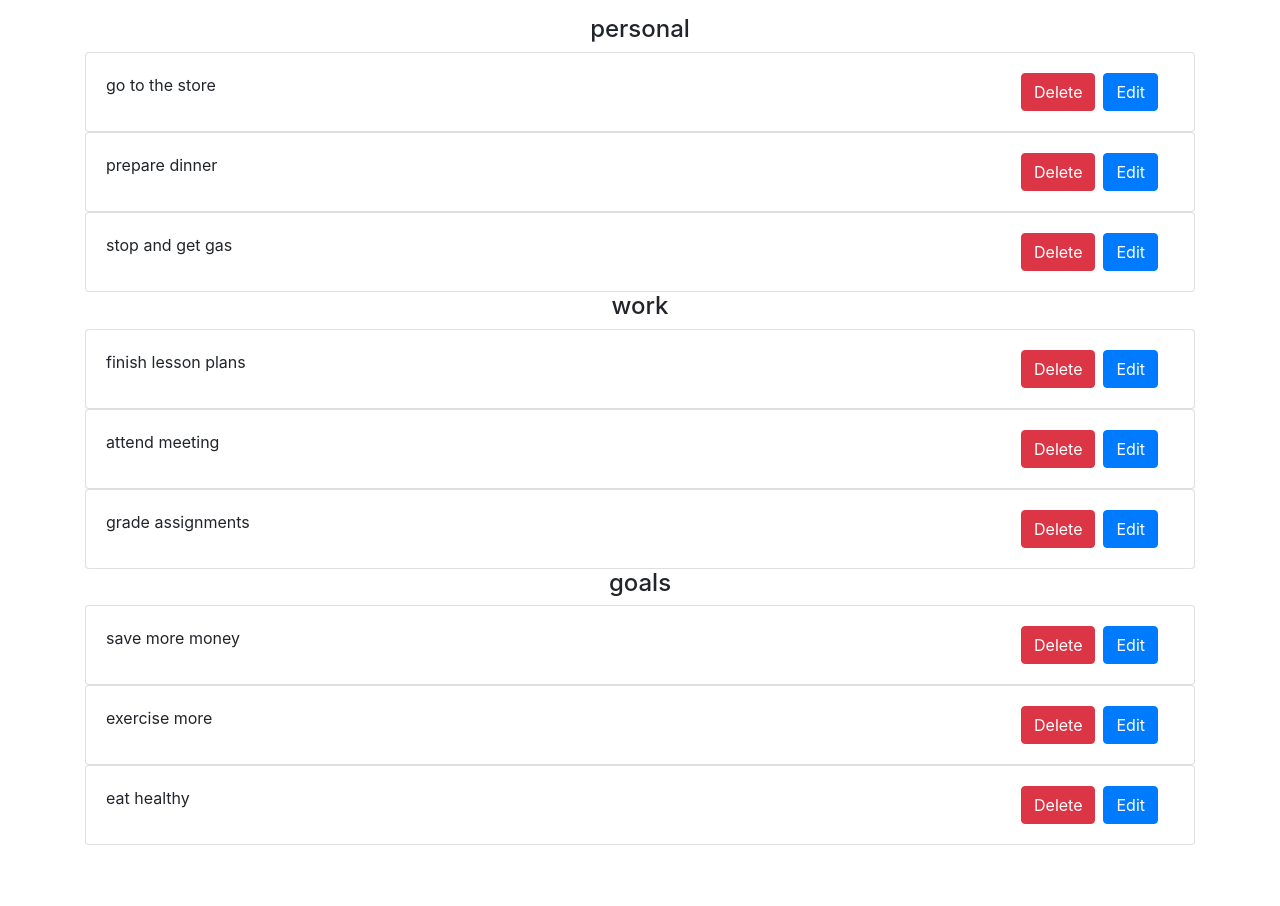
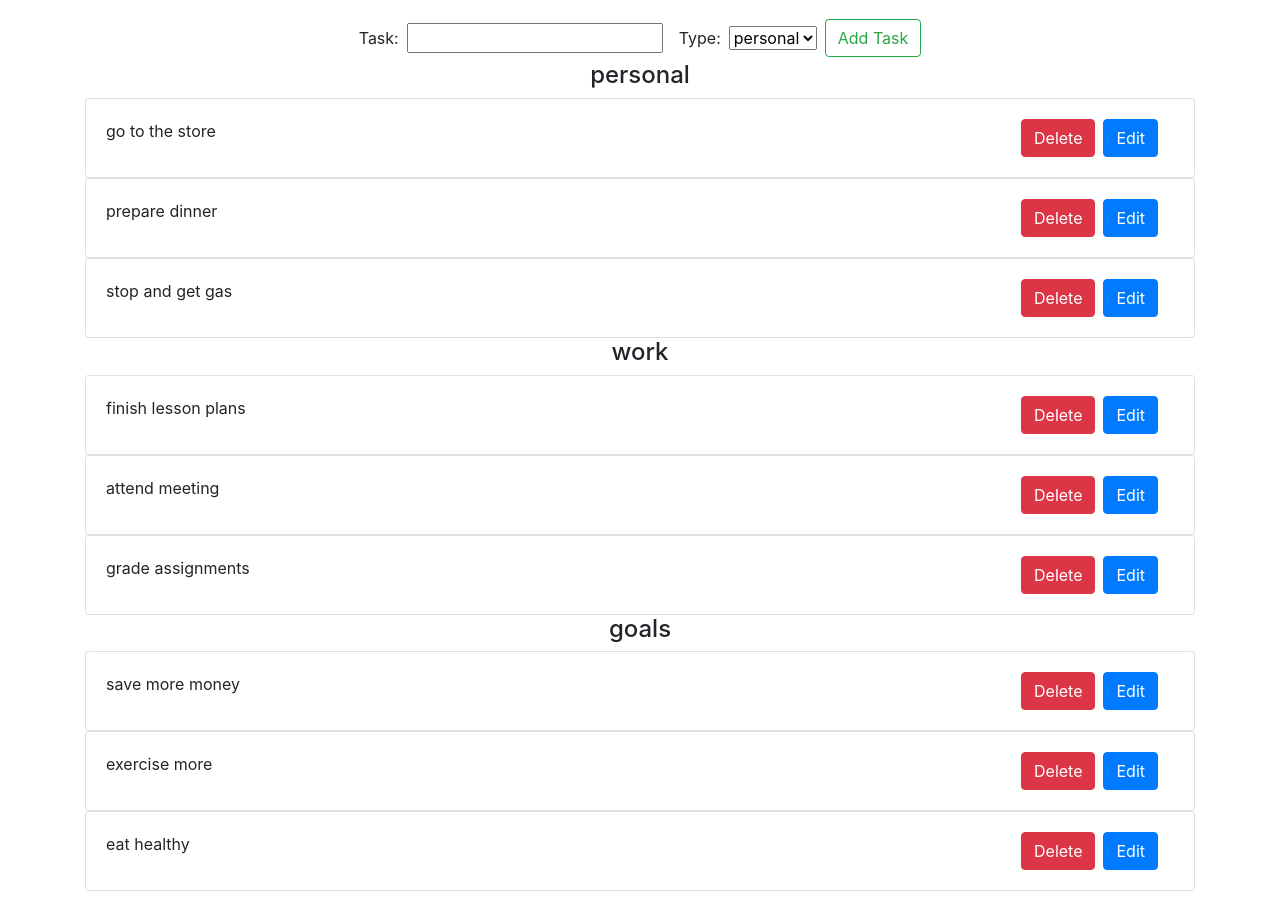
Before and after one commit to daparikh2500/react-task-app, a React (Create React App) app: page / in a window 1280 px wide. Before the commit the page ends 860 px from the top, so only its background shows below. Built offline with nearby package versions, Linux system fonts and the light colour scheme.

Commit message:
delete is fixed and added edit button

```diff
--- a/src/App.js
+++ b/src/App.js
@@ -4,9 +4,9 @@ import './App.css';
 
 function App() {
   return (
-   <div>
+   <>
      <TasksContainer />
-   </div>
+   </>
   );
 }
 
--- a/src/components/tasks/Task.js
+++ b/src/components/tasks/Task.js
@@ -0,0 +1,21 @@
+import React from "react";
+
+class Task extends React.Component {
+    render(){
+        return(
+            <div className="card">
+                <div className="card-body row">
+                    <div className="col-md-10">
+                        {this.props.task}
+                    </div>
+                    <div className="col-md-2">
+                        <button className="btn btn-danger mr-2" type="button" onClick={this.props.deleteTask}>Delete</button>
+                        <button className="btn btn-primary mr-2" type="button" onClick={this.props.editTask}>Edit</button>
+                    </div>
+                </div>
+            </div>
+        )
+    }
+};
+
+export default Task;
--- a/src/components/tasks/TasksContainer.js
+++ b/src/components/tasks/TasksContainer.js
@@ -2,52 +2,107 @@ import React, { Component } from "react";
 import "./tasks.css";
 import { taskData } from "../../utils/taskData";
 import TaskGroup from "./TaskGroup";
+import Task from "./Task";
+import { myGuid } from "../../utils/guidGenerator";
 
 export default class TasksContainer extends Component {
     constructor(){
         super();
         this.state = {
-            tasks: taskData[0].tasks
+            tasks: taskData[0].tasks,
+            newTask: {task: "", type: "personal", _creator: taskData[0].username},
+            canEdit: false
         }
-        this.logTasks = this.logTasks.bind(this);
         this.viewTasksHandler = this.viewTasksHandler.bind(this);
+        this.handleChange = this.handleChange.bind(this);
+        this.handleSubmit = this.handleSubmit.bind(this);
+        this.deleteTask = this.deleteTask.bind(this);
     };
+
+    // deleteTask before was an arrow function. And arrow functions don't bind to the constructor, that's why I was getting an error
+    deleteTask(id) {
+        this.setState((prevState) => {
+            return {
+                ...prevState,
+                tasks: prevState.tasks.filter(task => task._id !== id)
+            }
+        })
+    };
+
+    // Edit Tasks
+
+    // I won't bind this method to the constructor since it's an arrow function
+    editTask = (task) => {
+        this.setState({newTask: task, canEdit: true})
+    }
+
+    handleSubmittedEditedTask = () => {
+        this.setState(prevState => {
+            return{
+                ...prevState,
+                tasks: prevState.tasks.filter(task => task._id !== prevState.newTask._id),
+                canEdit: false
+            }
+        })
+    }
+
+    handleCancel = () => {
+        this.setState(prevState => {
+            return {
+                ...prevState,
+                canEdit: false,
+                newTask: {task: "", type: "personal", _creator: taskData[0].username}
+            }
+        })
+    }
 
     viewTasksHandler(type) {
         return(
             <div>
-
                 {
                     this.state.tasks.map(userTask => {
                         // condition ? return true thing : return false thing
                         return userTask.type === type ?
-                        <div
-                        key={userTask._id}
-                        className="card"
-                    >
-                        <div className="card-body row">
-                            <div className="col-md-10">
-                                {userTask.task}
-                            </div>
-                            <div className="col-md-2">
-                                <button className="btn btn-danger mr-2" type="button">Delete</button>
-                                <button className="btn btn-primary mr-2" type="button">Edit</button>
-
-                            </div>
-
-                        </div>
-
-                    </div> : null;
+                        <Task
+                            key={userTask._id}
+                            task={userTask.task}
+                            deleteTask={()=>this.deleteTask(userTask._id)}
+                            editTask={()=>this.editTask(userTask)}
+                        />
+                        : null;
                     })
                 }
-
             </div>
         )
     }
 
-    logTasks() {
-        console.log(this.allTaskTypes());
-    };
+    handleChange(event) {
+        // {type: jdfksd,  task:fdskjfld }
+        let newTask = {...this.state.newTask, [event.target.name]: event.target.value};
+        this.setState({newTask: newTask})
+
+    }
+
+    handleSubmit(event) {
+        event.preventDefault();
+        console.log(this.state.newTask);
+        let newTask = {...this.state.newTask, _id: myGuid()};
+
+        if(!newTask.task) {
+            alert("Please fill out a task")
+        } else {
+            this.setState((prevState) => {
+                return {
+                    ...prevState,
+                    tasks: prevState.tasks.concat(newTask),
+                    newTask: {task: "", type: "personal", _creator: taskData[0].username}
+                }
+            })
+        }
+
+    }
+
+
 
     render() {
         const allTaskTypes = (() => {
@@ -60,20 +115,40 @@ export default class TasksContainer extends Component {
         })();
         return(
             <div className="Tasks container mx-auto">
-                {/* <button onClick={this.logTasks}>Log Tasks</button> */}
 
-              {allTaskTypes.map((type, index) => {
-                return < TaskGroup
-                            key={index}
-                            title={type}
-                            tasksHandler = {this.viewTasksHandler(type)}
-                        />})
-              }
+                <form className="form-inline justify-content-center form-content" onSubmit={this.handleSubmit}>
+                    <div className="form-group p-2">
+                        <label>
+                            Task:
+                        </label>
+                        <input className="ml-2" type="text" name="task" value={this.state.newTask.task} onChange={this.handleChange}/>
+                    </div>
+
+                    <div className="form-group p-2">
+                        <label>
+                            Type:
+                        </label>
+                        <select className="ml-2" type="text" name="type" value={this.state.newTask.type} onChange={this.handleChange}>
+                         {allTaskTypes.map((type, index) => <option key={index} value={type}>{type}</option>)}
+                        </select>
+                    </div>
+
+                    <input hidden={this.state.canEdit} className="btn btn-outline-success mr-2" type="submit" value="Add Task"/>
+                    <input hidden={!this.state.canEdit} className="btn btn-outline-success mr-2" type="submit" onClick={this.handleSubmittedEditedTask} value="Edit Task"/>
+                    <input hidden={!this.state.canEdit} className="btn btn-outline-secondary mr-2" type="button" onClick={this.handleCancel} value="Cancel"/>
 
 
+                </form>
 
+              {
+                allTaskTypes.map((type, index) => {
+                  return < TaskGroup
+                              key={index}
+                              title={type}
+                              tasksHandler = {this.viewTasksHandler(type)}
 
-
+                          />})
+              }
 
             </div>
             )
```
